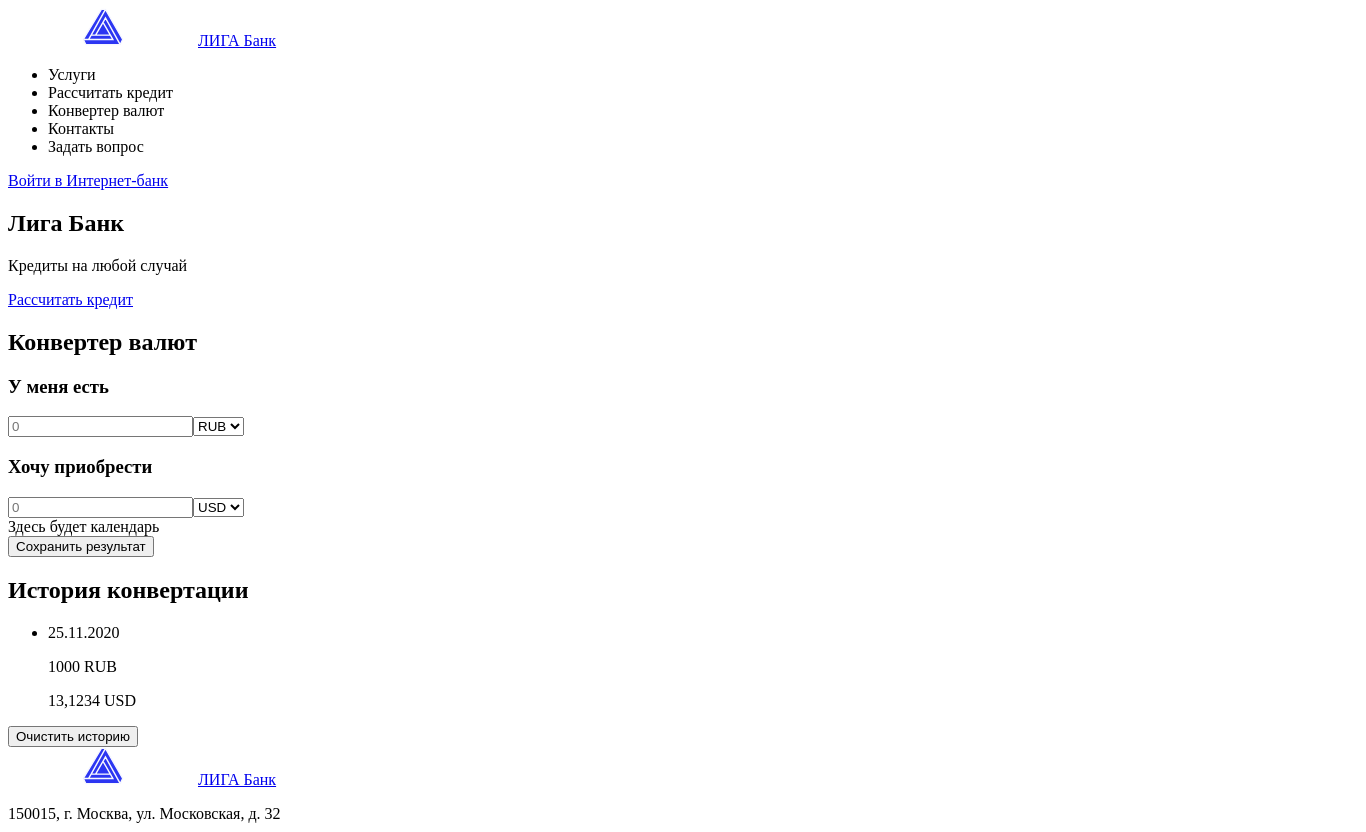
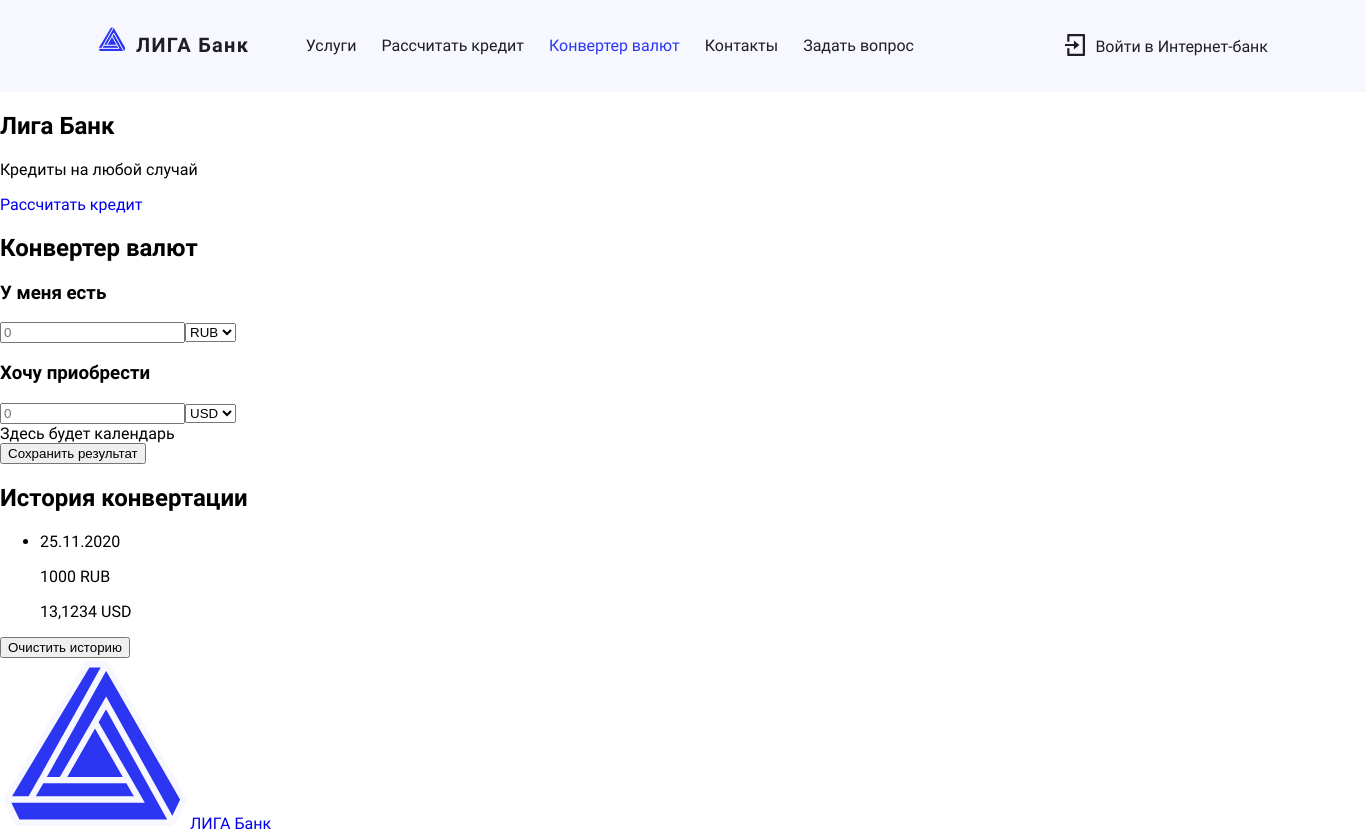
Before and after one commit to KaiZen-prog/league-bank, a React app: page / in a window 1280 px wide. Shown: the top 832 px of the page, 1366 px wide, since content can reach past the window. Built offline with nearby package versions, Linux system fonts and the light colour scheme.

Commit message:
Стилизация хедера

```diff
--- a/public/index.html
+++ b/public/index.html
@@ -7,7 +7,6 @@
     <title>League Bank</title>
   </head>
   <body>
-    <noscript>You need to enable JavaScript to run this app.</noscript>
     <div id="root"></div>
     <script src="./bundle.js"></script>
   </body>
--- a/src/components/app.jsx
+++ b/src/components/app.jsx
@@ -5,11 +5,11 @@ import Footer from "./footer";
 
 const App = () => {
   return (
-    <div className="App">
+    <>
       <Header/>
       <Main/>
       <Footer/>
-    </div>
+    </>
   );
 };
 
--- a/src/components/header.jsx
+++ b/src/components/header.jsx
@@ -3,27 +3,24 @@ import React from 'react';
 const Header = () => {
   return (
     <header className="header">
-      <a className="header__logo" href="#">
-        <img className="header__img" src="/img/logo.svg" width="190" height="38" alt="Лига Банк"/>
-        ЛИГА Банк
-      </a>
+      <a className="header__logo" href="#">ЛИГА Банк</a>
 
       <nav className="header__nav">
         <ul className="header__nav-list">
           <li className="header__nav-item">
-            Услуги
+            <a className="header__nav-link" href="#">Услуги</a>
           </li>
           <li className="header__nav-item">
-            Рассчитать кредит
-          </li>
-          <li className="header__nav-item header__nav-item--current">
-            Конвертер валют
+            <a className="header__nav-link" href="#">Рассчитать кредит</a>
           </li>
           <li className="header__nav-item">
-            Контакты
+            <a className="header__nav-link header__nav-link--current" href="#">Конвертер валют</a>
           </li>
           <li className="header__nav-item">
-            Задать вопрос
+            <a className="header__nav-link" href="#">Контакты</a>
+          </li>
+          <li className="header__nav-item">
+            <a className="header__nav-link" href="#">Задать вопрос</a>
           </li>
         </ul>
       </nav>
--- /dev/null
+++ b/src/sass/header.scss
@@ -0,0 +1,86 @@
+.header {
+  display: flex;
+
+  width: $page-width;
+  min-height: 91px;
+
+  font-weight: 400;
+
+  margin: 0 auto;
+  padding-left: 98px;
+
+  background-color: $background-color-grey;
+}
+
+.header__logo {
+  position: relative;
+
+  padding-left: 38px;
+
+  font-weight: 700;
+  font-size: 20px;
+  color: $text-color-dark-blue;
+
+  line-height: 91px;
+  letter-spacing: 1.3px;
+
+  &::before {
+    content: "";
+    position: absolute;
+    display: block;
+    width: 28px;
+    height: 25px;
+    top: 26px;
+    left: -1px;
+    background-image: url("../img/logo.svg");
+    background-repeat: no-repeat;
+  }
+}
+
+.header__nav-list {
+  list-style: none;
+  display: flex;
+
+  margin: 0;
+  padding-left: 44px;
+}
+
+.header__nav-item {
+}
+
+.header__nav-link {
+  display: block;
+  text-align: center;
+
+  line-height: 18.75px;
+  color: $text-color-dark-blue;
+
+  padding: 37px 12.5px 36px 12.5px;
+
+  &--current {
+    color: $color-blue;
+  }
+}
+
+.header__login {
+  display: block;
+  position: relative;
+
+  text-align: center;
+  color: $text-color-dark-blue;
+
+  margin-left: 139px;
+  padding: 37px 12px 36px 30px;
+
+  &::before {
+    content: "";
+    position: absolute;
+    display: block;
+    width: 20px;
+    height: 22px;
+    top: 34px;
+    left: 0;
+    background-image: url("../img/login-icon.svg");
+    background-repeat: no-repeat;
+  }
+}
--- /dev/null
+++ b/src/sass/scaffolding.scss
@@ -0,0 +1,57 @@
+@font-face {
+  font-family: "Roboto";
+  font-weight: normal;
+  font-style: normal;
+  font-display: swap;
+
+  src: url("../fonts/roboto-v20-latin_cyrillic-regular.woff2") format("woff2"), url("../fonts/roboto-v20-latin_cyrillic-regular.woff") format("woff");
+}
+
+@font-face {
+  font-family: "Roboto";
+  font-weight: 500;
+  font-style: normal;
+  font-display: swap;
+
+  src: url("../fonts/roboto-v20-latin_cyrillic-500.woff2") format("woff2"), url("../fonts/roboto-v20-latin_cyrillic-500.woff") format("woff");
+}
+
+@font-face {
+  font-family: "Roboto";
+  font-weight: 700;
+  font-style: normal;
+  font-display: swap;
+
+  src: url("../fonts/roboto-v20-latin_cyrillic-700.woff2") format("woff2"), url("../fonts/roboto-v20-latin_cyrillic-700.woff") format("woff");
+}
+
+html {
+  box-sizing: border-box;
+  overflow-x: hidden;
+}
+
+*,
+*::before,
+*::after {
+  box-sizing: inherit;
+}
+
+body {
+  font-family: "Roboto", "Arial", sans-serif;
+  width: 1366px;
+  margin: auto;
+}
+
+a {
+  text-decoration: none;
+}
+
+img {
+  max-width: 100%;
+  height: auto;
+}
+
+.visually-hidden {
+  position: absolute;
+  clip: rect(0, 0, 0, 0);
+}
--- a/src/sass/style.scss
+++ b/src/sass/style.scss
@@ -0,0 +1,3 @@
+@import "variables";
+@import "scaffolding";
+@import "header";
--- /dev/null
+++ b/src/sass/variables.scss
@@ -0,0 +1,6 @@
+$page-width: 1366px;
+
+$color-blue: #2C36F2;
+
+$text-color-dark-blue: #1F1E25;
+$background-color-grey: #F6F7FF;
```
Also changed, not shown: src/img/login-icon.svg (added), src/img/logo.svg (added).
